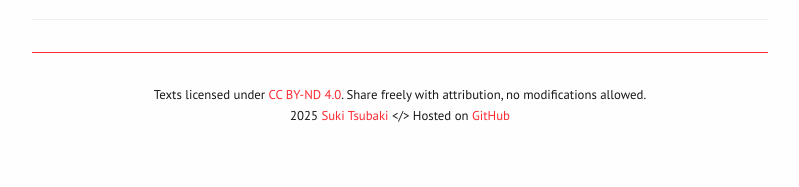
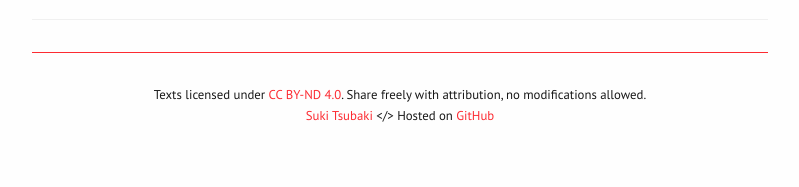
Before and after one commit to sukitsubaki/sukitsubaki.github.io, a Jekyll site: the page built from index.html, in a window 1280 px wide. Shown: the part 1143-1330 px from the top of the page, without its empty margins (240-1039 px from the left). Built offline with Jekyll 4.4.1, drawn with Linux system fonts in a browser that asks for light colours.

Commit message:
Update default.html

```diff
--- a/_layouts/default.html
+++ b/_layouts/default.html
@@ -27,8 +27,10 @@
     </main>
 
     <footer>
-        <p>Texts licensed under <a href="https://creativecommons.org/licenses/by-nd/4.0/" target="_blank">CC BY-ND 4.0</a>. Share freely with attribution, no modifications allowed.<br>
-            {{ site.time | date: '%Y' }} <a href="https://github.com/sukitsubaki" target="_blank">{{ site.author }}</a> &lt;/&gt; Hosted on <a href="https://github.com/sukitsubaki/sukitsubaki.github.io" target="_blank">GitHub</a></p>
+        <p>
+            Texts licensed under <a href="https://creativecommons.org/licenses/by-nd/4.0/" target="_blank">CC BY-ND 4.0</a>. Share freely with attribution, no modifications allowed.<br>
+            <a href="https://github.com/sukitsubaki" target="_blank">{{ site.author }}</a> &lt;/&gt; Hosted on <a href="https://github.com/sukitsubaki/sukitsubaki.github.io" target="_blank">GitHub</a>
+        </p>
     </footer>
 </body>
 </html>
```
